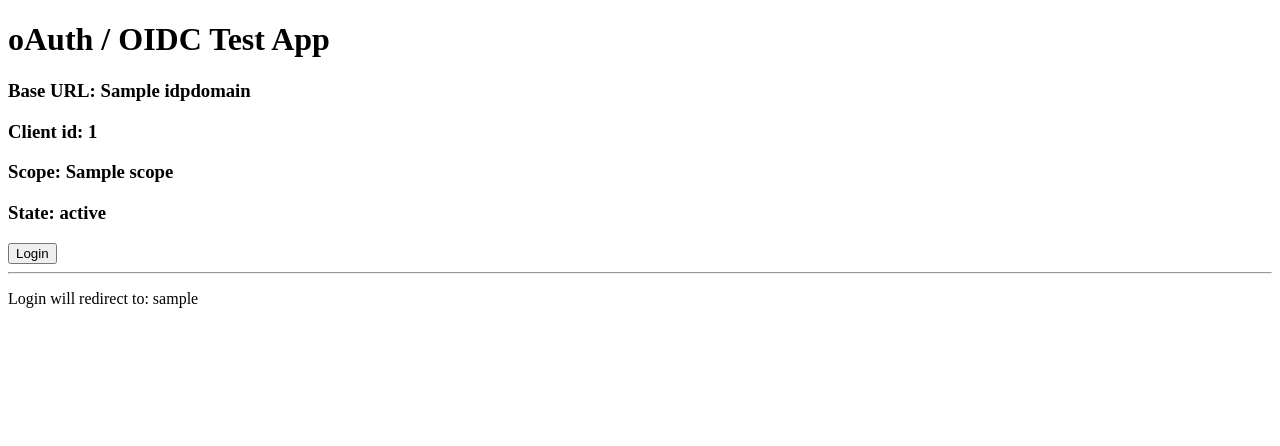
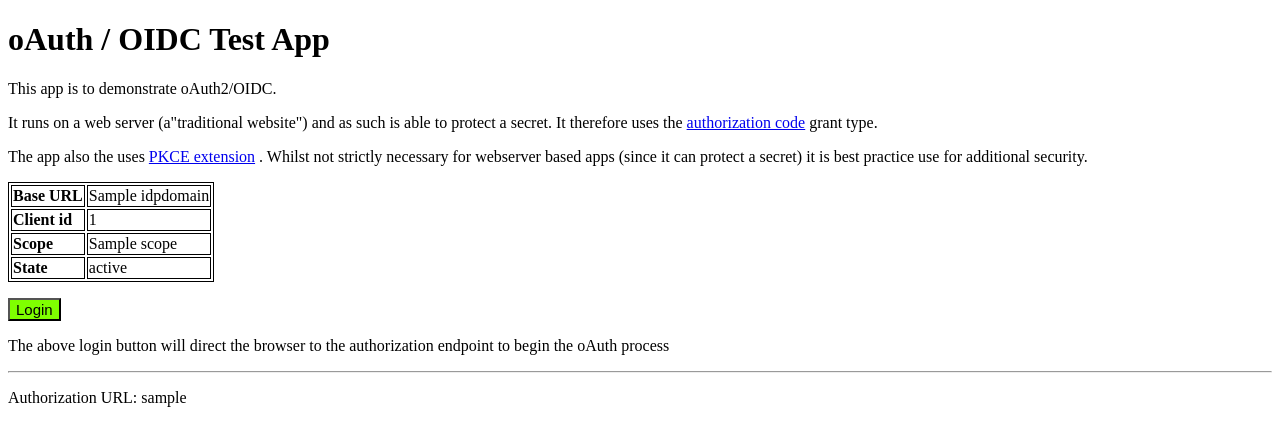
Before and after one commit to paul5511/oAuth2-demo, a Flask app: template templates/index.html in a window 1280 px wide. Shown: the top 446 px of the page. Run offline with Flask 2, Linux system fonts and the light colour scheme; the template is opened without the code that fills it: most values are stand-ins (such as "Sample title", 1, 10 or a date in 2020); parts of the project's set-up code (start-up, migrations or seed data) failed here and were passed over.

Commit message:
Improving html

```diff
--- a/static/style.css
+++ b/static/style.css
@@ -1,8 +1,16 @@
-body {
 
+table, th, td {
+    border:1px solid black;
+  }
+
+  th {
+    text-align: left;
+  }
+
+input[type=submit] {
+    font-size:15px; background-color: chartreuse; border-color: black;
 }
 
-button {
-    background-color: red;
-    border: 2px solid #4CAF50
+input[type=submit]:hover {
+    background-color:#4CAF50; color:white
 }
--- a/templates/callback.html
+++ b/templates/callback.html
@@ -2,6 +2,7 @@
 <html>
     <head>
         <title>Callback</title>
+        <link rel="stylesheet" href="/static/style.css">
     </head>
     <body>
         <h1>This is the oAuth callback</h1>
@@ -12,4 +13,9 @@
     <form action="/exchange">
         <input type="submit" value="Exchange for token" />
     </form>
+
+    <hr>
+    <p>Note that in standard oAuth client implementations the user would not see this step.</p>
+    <p>There is nothing confidential about the authorization code (it is returned in the unencrypted query params of the callback after all), however it would usually be received and exchanged for a token in one step. This app is being hyper-verbose by displaying it and manually exchanging for a token.</p>
+
 </html>
--- a/templates/index.html
+++ b/templates/index.html
@@ -6,11 +6,30 @@
     </head>
     <body>
         <h1>oAuth / OIDC Test App</h1>
-        <h3>Base URL: {{ idpdomain }}<h3></h3>
-        <h3>Client id: {{ clientid }}<h3></h3>
-        <h3>Scope: {{ scope }}<h3>
-        <h3>State: {{ state }}<h3></h3>
+        <p>This app is to demonstrate oAuth2/OIDC.</p>
+        <p>It runs on a web server (a"traditional website") and as such is able to protect a secret. It therefore uses the <a href="https://www.oauth.com/oauth2-servers/server-side-apps/authorization-code/">authorization code</a> grant type.</p>
+        <p>The app also the uses <a href="https://www.oauth.com/oauth2-servers/pkce/">PKCE extension</a> . Whilst not strictly necessary for webserver based apps (since it can protect a secret) it is best practice use for additional security.</p>
+        <p></p>
+        <table>
+            <tr>
+                <th>Base URL</th>
+                <td>{{ idpdomain }}</td>
+            </tr>
+            <tr>
+                <th>Client id</th>
+                <td>{{ clientid }}</td>
+            </tr>
+            <tr>
+                <th>Scope</th>
+                <td>{{ scope }}</td>
+            </tr>
+            <tr>
+                <th>State</th>
+                <td>{{ state }}</td>
+            </tr>
+        </table>
     </body>
+    <p></p>
 
     {% if existingToken == True %}
         <hr>
@@ -28,11 +47,12 @@
     {% else  %}
         <form action="/login" >
             <input type="submit" value="Login"/>
+            <p>The above login button will direct the browser to the authorization endpoint to begin the oAuth process</p>
         </form>
     {% endif %}
 
     <hr>
-    <p>Login will redirect to: {{ loginRedirectUrl }}</p>
+    <p>Authorization URL: {{ loginRedirectUrl }}</p>
 
 
 </html>
```
Also changed, not shown: templates/displayTokens.html (+9 -7 lines), 1 other file.
